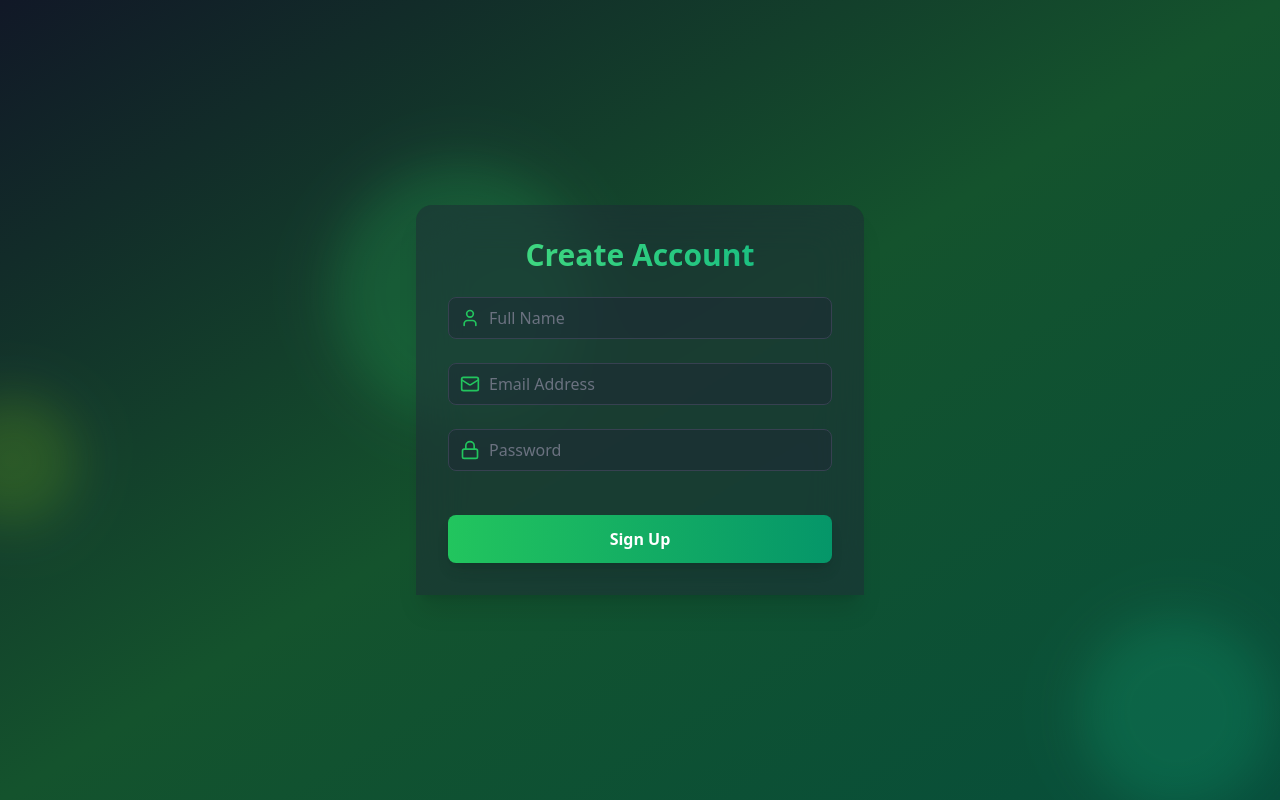
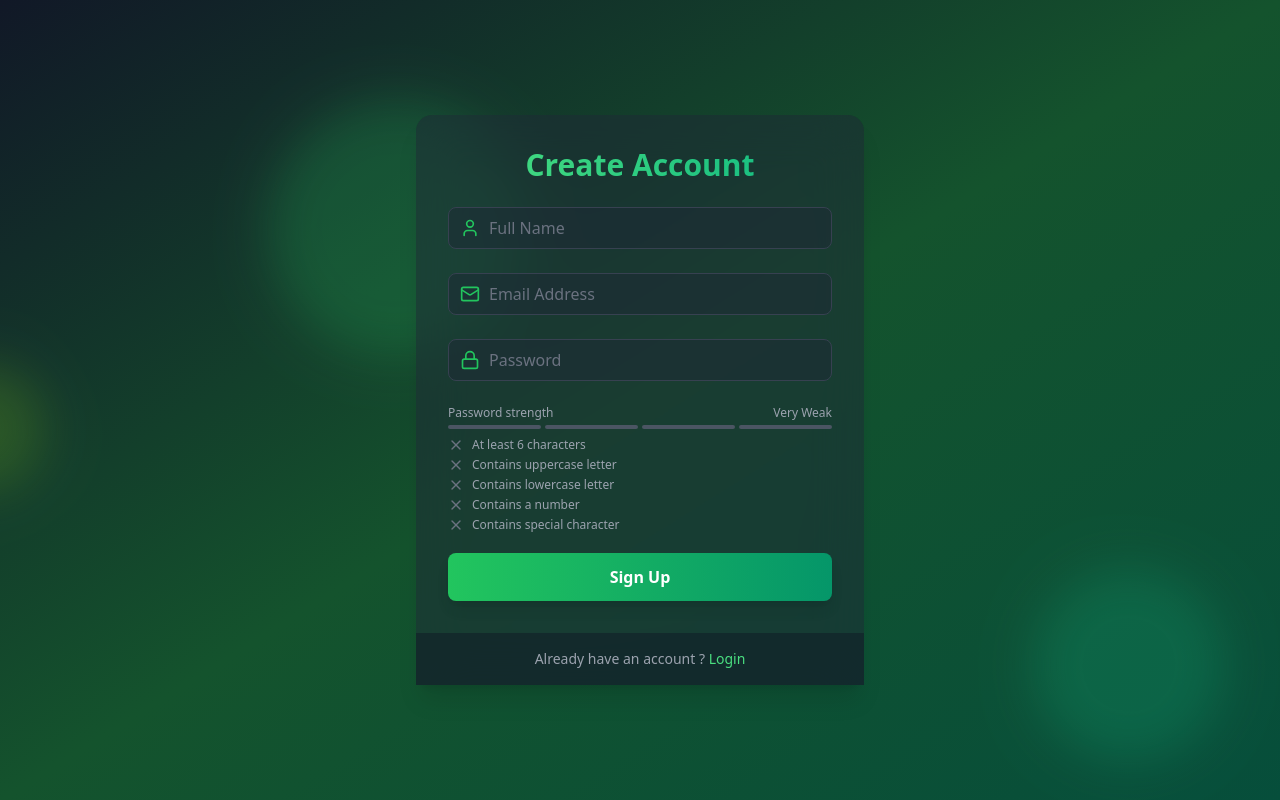
Before and after one commit to har1nagle/auth-mern, a React (Vite) app in the folder frontend/: page /signup in a window 1280 px wide. Built offline with nearby package versions, Linux system fonts and the light colour scheme.

Commit message:
Components done PasswordStrenthMeter

```diff
--- /dev/null
+++ b/frontend/src/components/PasswordStrenthMeter.jsx
@@ -0,0 +1,77 @@
+import { Check, X } from "lucide-react";
+
+const PasswordCriteria = ({ password }) => {
+
+  const criteria = [
+    { label: "At least 6 characters", met: password.length >= 6 },
+    { label: "Contains uppercase letter", met: /[A-Z]/.test(password) },
+    { label: "Contains lowercase letter", met: /[a-z]/.test(password) },
+    { label: "Contains a number", met: /\d/.test(password) },
+    { label: "Contains special character", met: /[^A-Za-z0-9]/.test(password) },
+  ];
+  return (
+    <div className="mt-2 space-y-1">
+      {criteria.map((item) => (
+        <div key={item.label} className="flex items-center text-xs">
+          {item.met ? (
+          <Check className="size-4 text-green-500 mr-2" />
+          ) : (
+              <X className="size-4 text-gray-500 mr-2"/>
+          )}
+          <span className={item.met ? "text-green-500" : "text-gray-400"}>{item.label}</span>
+        </div>
+      ))}
+    </div>
+  )
+
+};
+
+const PasswordStrenthMeter = ({ password }) => {
+  const getStrength = (pass) => {
+    let strength = 0;
+    if (pass.length >= 6) strength++;
+    if (pass.match(/[a-z]/) && pass.match(/[A-Z]/)) strength++;
+    if (pass.match(/\d/)) strength++;
+    if (pass.match(/[^a-zA-Z\d]/)) strength++;
+    return strength;
+  };
+
+  const strength = getStrength(password);
+
+  const getColor = (strength) => {
+    if (strength === 0) return "bg-red-500";
+    if (strength === 1) return "bg-red-400";
+    if (strength === 2) return "bg-yellow-500";
+    if (strength === 3) return "bg-yellow-400";
+    return "bg-green-500";
+  }
+
+  const getStrengthText = (strength) => {
+    if (strength === 0) return "Very Weak";
+    if (strength === 1) return "Weak";
+    if (strength === 2) return "Fair";
+    if (strength === 3) return "Good";
+    return "Strong";
+  }
+  return (
+    <div className="mt-2">
+      <div className="flex justify-between items-center mb-1">
+        <span className="text-xs text-gray-400">Password strength</span>
+        <span className="text-xs text-gray-400">{ getStrengthText(strength)}</span>
+      </div>
+      <div className="flex space-x-1">
+        {[...Array(4)].map((_, index) => (
+          <div
+            key={index}
+            className={`h-1 w-1/4 rounded-full transition-colors duration-300
+             ${index < strength ? getColor(strength) : "bg-gray-600"}
+            `}
+          />
+        ))}
+      </div>
+      <PasswordCriteria password={password}/>
+    </div>
+  )
+}
+
+export default PasswordStrenthMeter
--- a/frontend/src/pages/SignUpPage.jsx
+++ b/frontend/src/pages/SignUpPage.jsx
@@ -2,6 +2,8 @@
 import Input from "../components/Input"
 import {Mail, User, Lock} from "lucide-react"
 import { useState } from "react"
+import { Link } from "react-router-dom"
+import PasswordStrenthMeter from "../components/PasswordStrenthMeter"
 
 const SignUpPage = () => {
 
@@ -47,6 +49,8 @@
             value={password}
             onChange={(e) => setPassword(e.target.value)}
           />
+          <PasswordStrenthMeter password={password}/>
+
           <motion.button
             className="mt-5 w-full py-3 px-4 bg-gradient-to-r from-green-500 to-emerald-600 text-white font-bold rounded-lg
           shadow-lg hover:from-green-600 hover:to-emerald-700 focus:outline-none focus:ring-2 focus:ring-green-500 focus:ring-offset-2
@@ -61,6 +65,15 @@
           </motion.button>
         </form>
       </div>
+
+      <div className="px-8 py-4 bg-gray-900 bg-opacity-50 flex justify-center">
+        <p className="text-sm text-gray-400">
+          Already have an account ? {""}
+          <Link to={"/login"} className="text-green-400 hover:underline">
+            Login
+          </Link>
+        </p>
+      </div>
     </motion.div>
   );
 }
```
